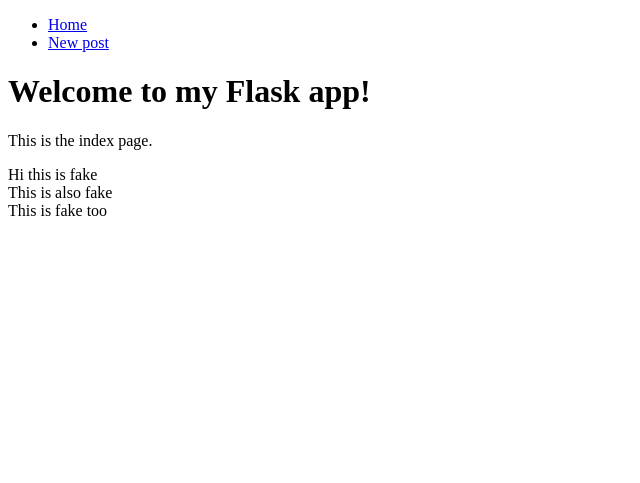
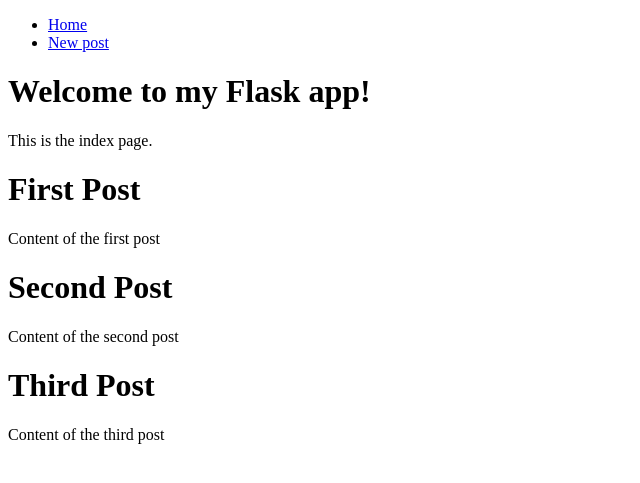
Before and after one commit to secondsuitor/nigel, a Flask app: page / in a window 1280 px wide. Shown: the top 483 px of the page, without its empty margins (0-640 px from the left). Run offline with Flask 3, Linux system fonts and the light colour scheme.

Commit message:
add more realistic test post content

```diff
--- a/app/routes.py
+++ b/app/routes.py
@@ -4,7 +4,10 @@ from app.models import db, Post
 def home():
     #posts = Post.query.all()
     # place holder for real posts
-    posts = ['Hi this is fake', 'This is also fake', 'This is fake too']
+    post1 = Post(title='First Post', content='Content of the first post')
+    post2 = Post(title='Second Post', content='Content of the second post')
+    post3 = Post(title='Third Post', content='Content of the third post')
+    posts = [post1, post2, post3]
     title = "Home"
     return render_template('home.html', title=title, posts=posts)
 
--- a/app/templates/home.html
+++ b/app/templates/home.html
@@ -8,7 +8,10 @@
     <h1>Welcome to my Flask app!</h1>
     <p>This is the index page.</p>
     {% for post in posts %}
-    <div>{{ post }}</div>
+    <div>
+      <h1>{{ post.title }}</h1>
+      <p>{{ post.content }}</p>
+    </div>
     {% endfor %}
   </body>
 </html>
```
